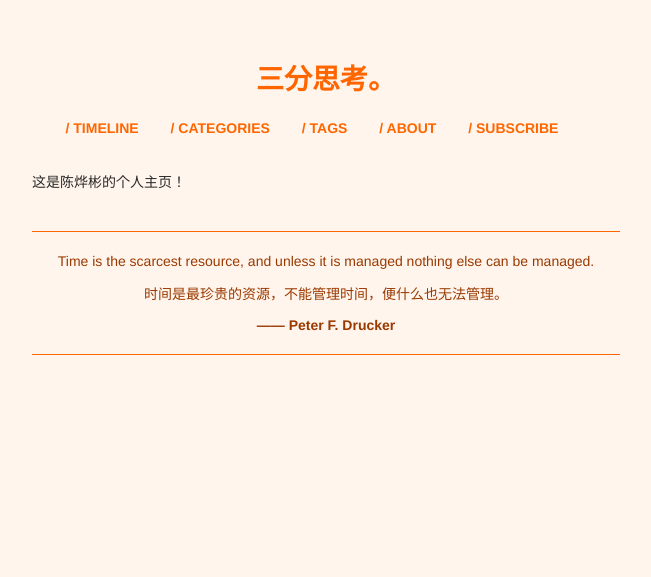
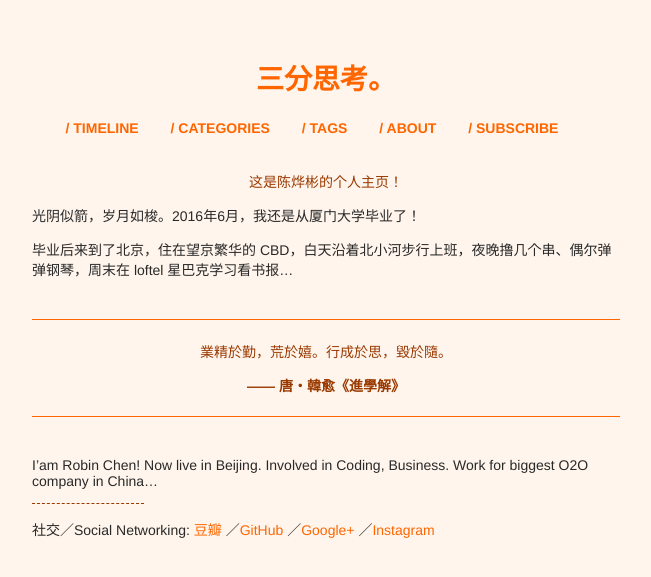
Before and after one commit to xianyuxmu/xianyuxmu.github.io, a Jekyll site: the page built from index.md, in a window 1280 px wide. Shown: the top 577 px of the page, without its empty margins (314-965 px from the left). Built offline with Jekyll 4.4.1, drawn with Linux system fonts in a browser that asks for light colours; comment, search, counter and statistics services are not loaded.

Commit message:
增加主页内容

```diff
--- a/index.md
+++ b/index.md
@@ -3,11 +3,25 @@ title:
 layout: page
 ---
 
+<h1 class="main-color center" style="font-size: 1em; font-weight: 400;">
 这是陈烨彬的个人主页！
+</h1>
+
+光阴似箭，岁月如梭。2016年6月，我还是从厦门大学毕业了！
+
+毕业后来到了北京，住在望京繁华的 CBD，白天沿着北小河步行上班，夜晚撸几个串、偶尔弹弹钢琴，周末在 loftel 星巴克学习看书报...
 
 <blockquote class="blockquote-center">
+<p>業精於勤，荒於嬉。行成於思，毀於隨。</p>
+<p><strong> —— 唐‧韓愈《進學解》</strong></p>
+</blockquote>
 
-<p>Time is the scarcest resource, and unless it is managed nothing else can be managed.</p>
-<p>时间是最珍贵的资源，不能管理时间，便什么也无法管理。</p>
-<p><strong> —— Peter F. Drucker</strong></p>
-</blockquote>
+I'am Robin Chen! Now live in Beijing. Involved in Coding, Business. Work for biggest O2O company in China...
+
+----
+
+社交／Social Networking:
+[豆瓣](https://www.douban.com/people/54904096/)
+／[GitHub](https://github.com/xianyuxmu)
+／[Google+](https://plus.google.com/u/0/108098881131336504752)
+／[Instagram](https://www.instagram.com/robinchen17/)
```
Also changed, not shown: about.md (+10 -2 lines).
